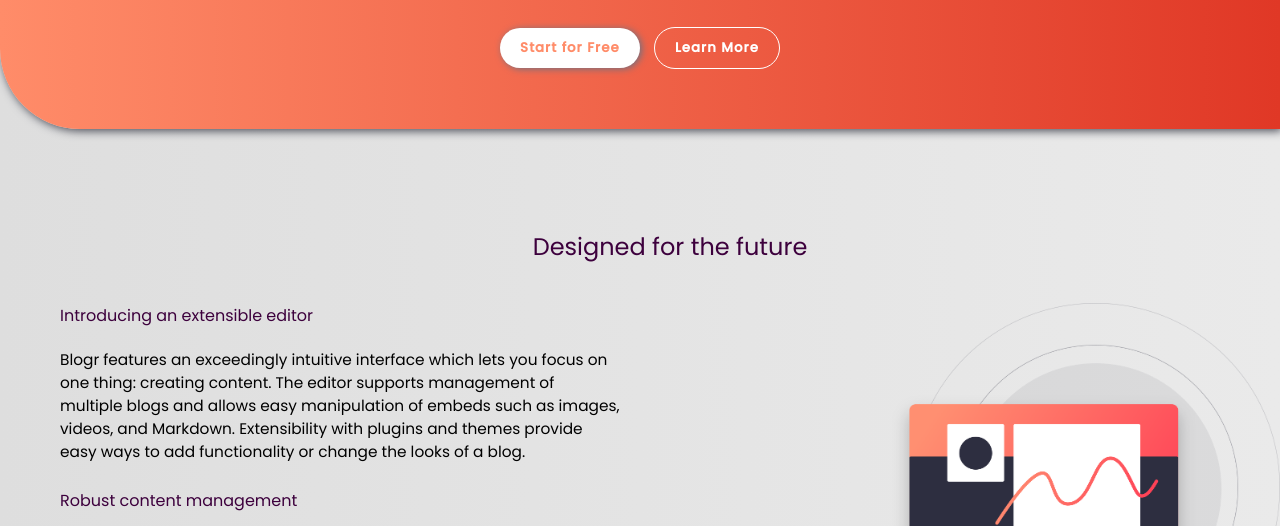
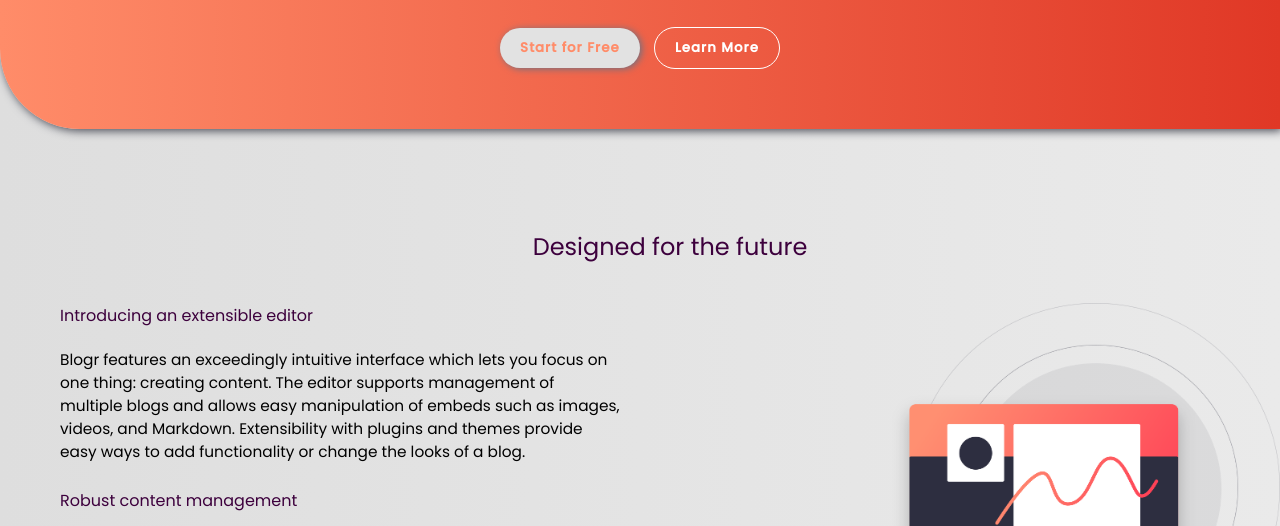
Before and after one commit to Akeem876/Blogr, a plain HTML site: page index.html in a window 1280 px wide. In both pictures the pointer is over the button "Start for Free". Shown: the part 274-800 px from the top of the page. Drawn offline with Linux system fonts and the light colour scheme.

Commit message:
made chaneges

```diff
--- a/style.css
+++ b/style.css
@@ -145,6 +145,13 @@ nav {
  font-weight: 600;
  letter-spacing: 1px;
  box-shadow: 2px 1px 7px #6e7182;
+ cursor: pointer;
+}
+.red-area button:hover {
+ background-color: rgb(226, 226, 226);
+}
+.red-area .border-white:hover {
+ background-color: rgba(235, 236, 236, 0.24);
 }
 .red-area .border-white {
  border: #fff solid 1px;
```
